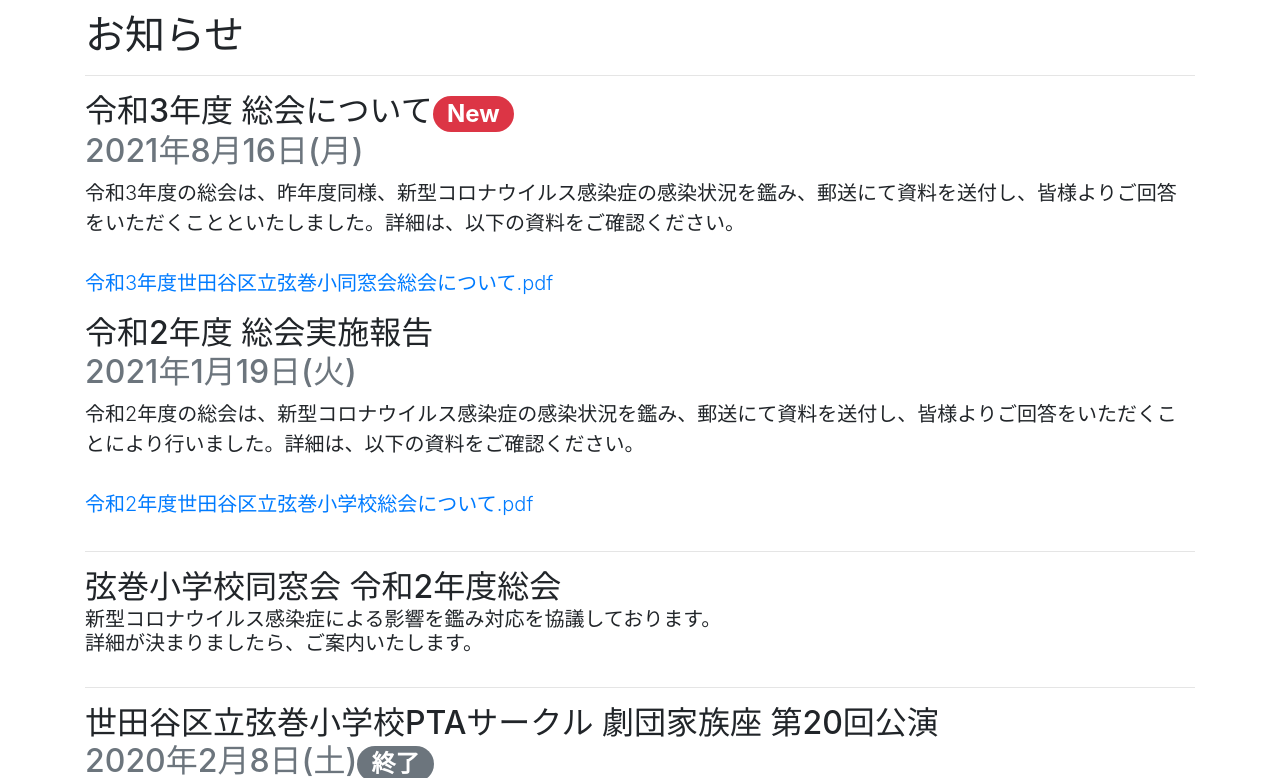
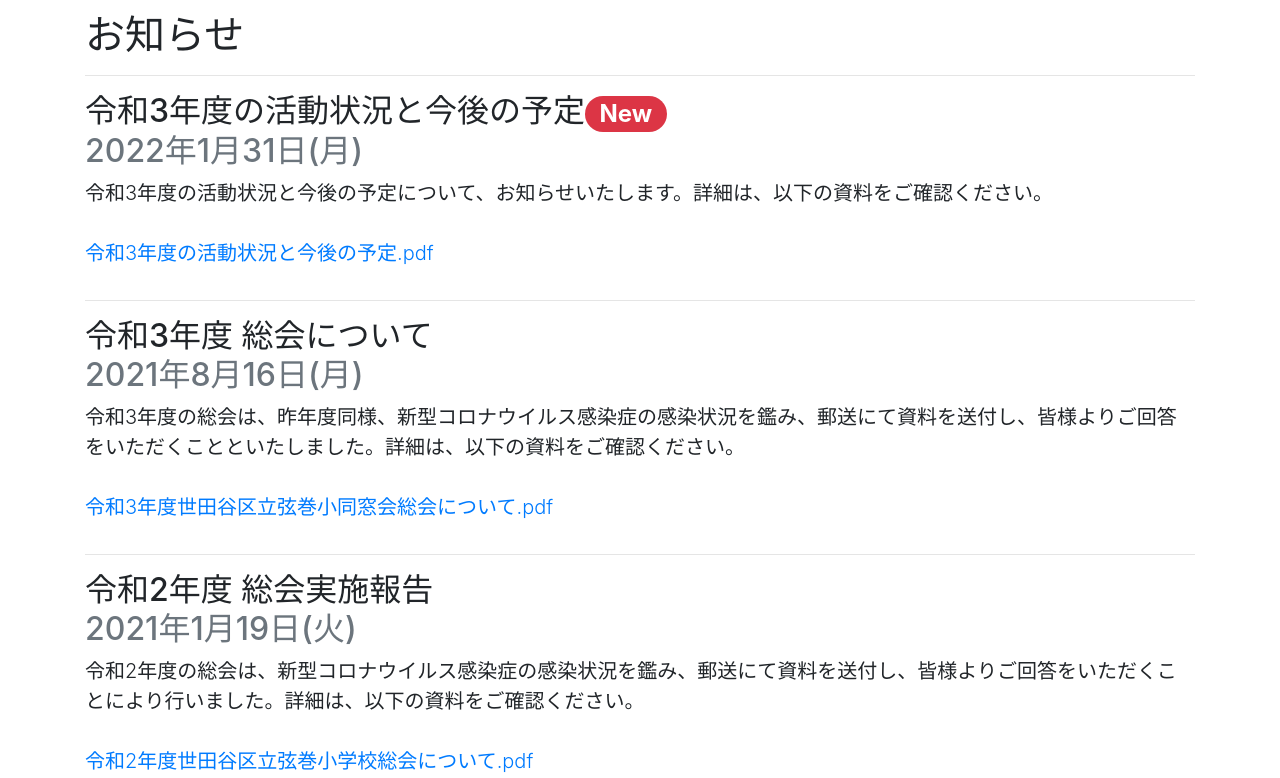
Before and after one commit to tsurusho-dosokai/tsurusho-dosokai-site, a plain HTML site: page index.html in a window 1280 px wide. Shown: the part 322-1100 px from the top of the page. Drawn offline with nearby package versions, Linux system fonts and the light colour scheme.

Commit message:
feat:令和3年度の活動状況と今後の予定のお知らせ追加

```diff
--- a/index.html
+++ b/index.html
@@ -67,13 +67,27 @@
 
             <div class="row">
                 <div class="col-md-12">
-                    <h2>令和3年度 総会について<span class="badge badge-pill badge-danger">New</span><br><span class="text-muted">2021年8月16日(月)</span></h2>
+                    <h2>令和3年度の活動状況と今後の予定<span class="badge badge-pill badge-danger">New</span><br><span class="text-muted">2022年1月31日(月)</span></h2>
+                    <p class="lead">
+                        令和3年度の活動状況と今後の予定について、お知らせいたします。詳細は、以下の資料をご確認ください。<br><br>
+                        <a href="/documents/20220131_令和3年度の活動状況と今後の予定.pdf">令和3年度の活動状況と今後の予定.pdf</a>
+                    </p>
+                </div>
+            </div>
+
+            <hr>
+
+            <div class="row">
+                <div class="col-md-12">
+                    <h2>令和3年度 総会について<br><span class="text-muted">2021年8月16日(月)</span></h2>
                     <p class="lead">
                         令和3年度の総会は、昨年度同様、新型コロナウイルス感染症の感染状況を鑑み、郵送にて資料を送付し、皆様よりご回答をいただくことといたしました。詳細は、以下の資料をご確認ください。<br><br>
                         <a href="/documents/20210816_令和3年度世田谷区立弦巻小同窓会総会について.pdf">令和3年度世田谷区立弦巻小同窓会総会について.pdf</a>
                     </p>
                 </div>
             </div>
+
+            <hr>
 
             <div class="row">
                 <div class="col-md-12">
--- a/sitemap.xml
+++ b/sitemap.xml
@@ -8,7 +8,7 @@
 
 <url>
   <loc>https://www.tsurusho-dosokai.com/</loc>
-  <lastmod>2021-01-19T21:20:00+09:00</lastmod>
+  <lastmod>2021-01-31T02:40:00+09:00</lastmod>
   <priority>1.00</priority>
 </url>
 <url>
```
Also changed, not shown: 1 other file.
